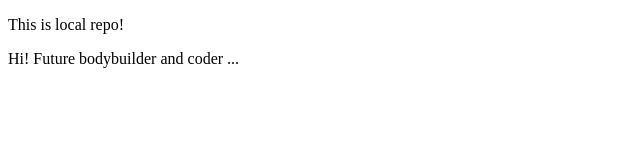
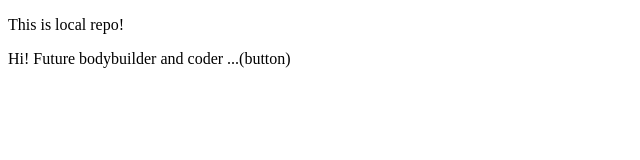
Before and after one commit to Atharvab666/LocalRepo11, a plain HTML site: page index.html in a window 1280 px wide. Shown: the full height of the page, 0-640 px from the left. Drawn offline with Linux system fonts and the light colour scheme.

Commit message:
added button

```diff
--- a/index.html
+++ b/index.html
@@ -7,6 +7,6 @@
   </head>
   <body>
     <p>This is local repo!</p>
-    <p>Hi! Future bodybuilder and coder ...</p>
+    <p>Hi! Future bodybuilder and coder ...(button)</p>
   </body>
 </html>
```
